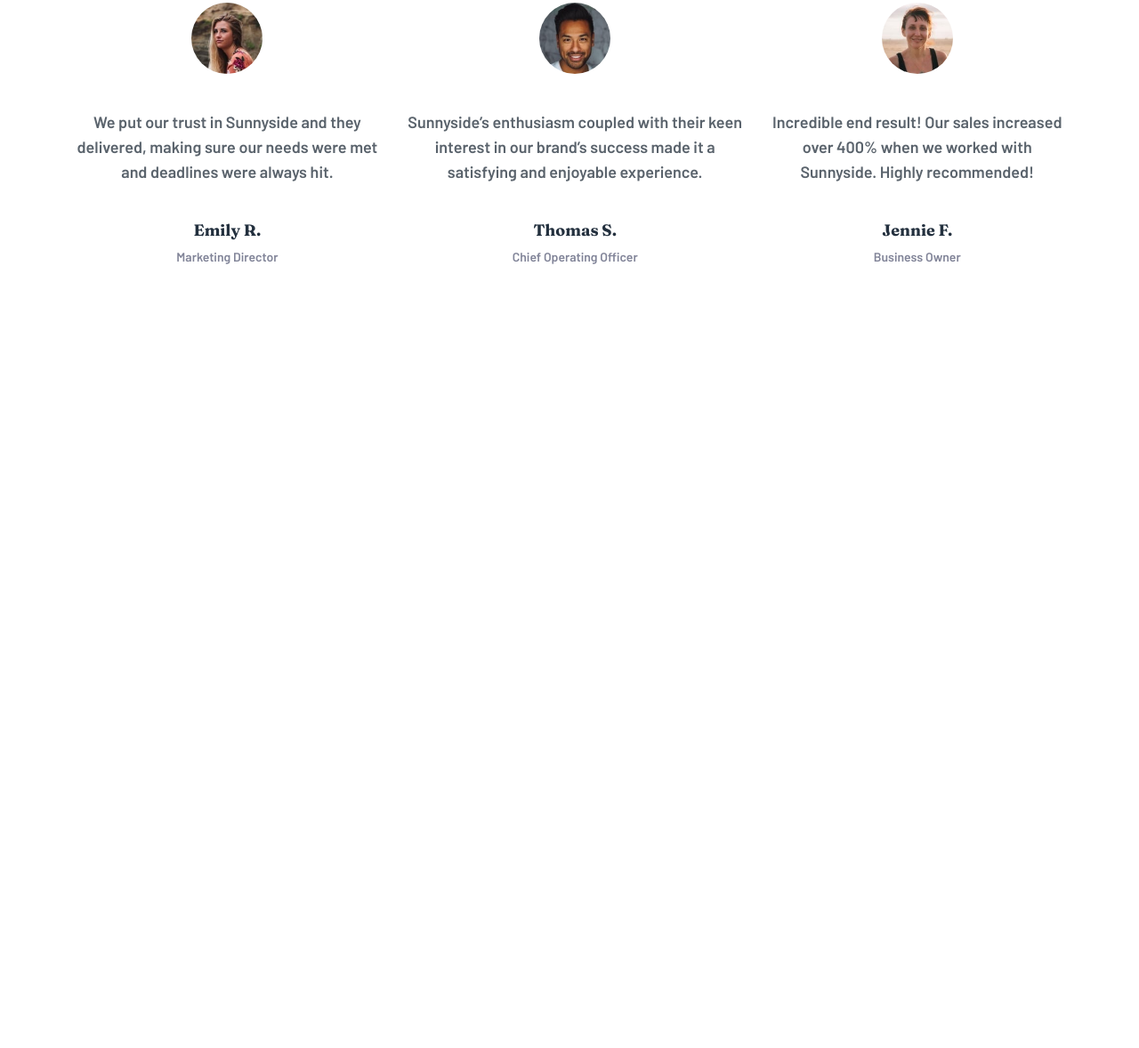
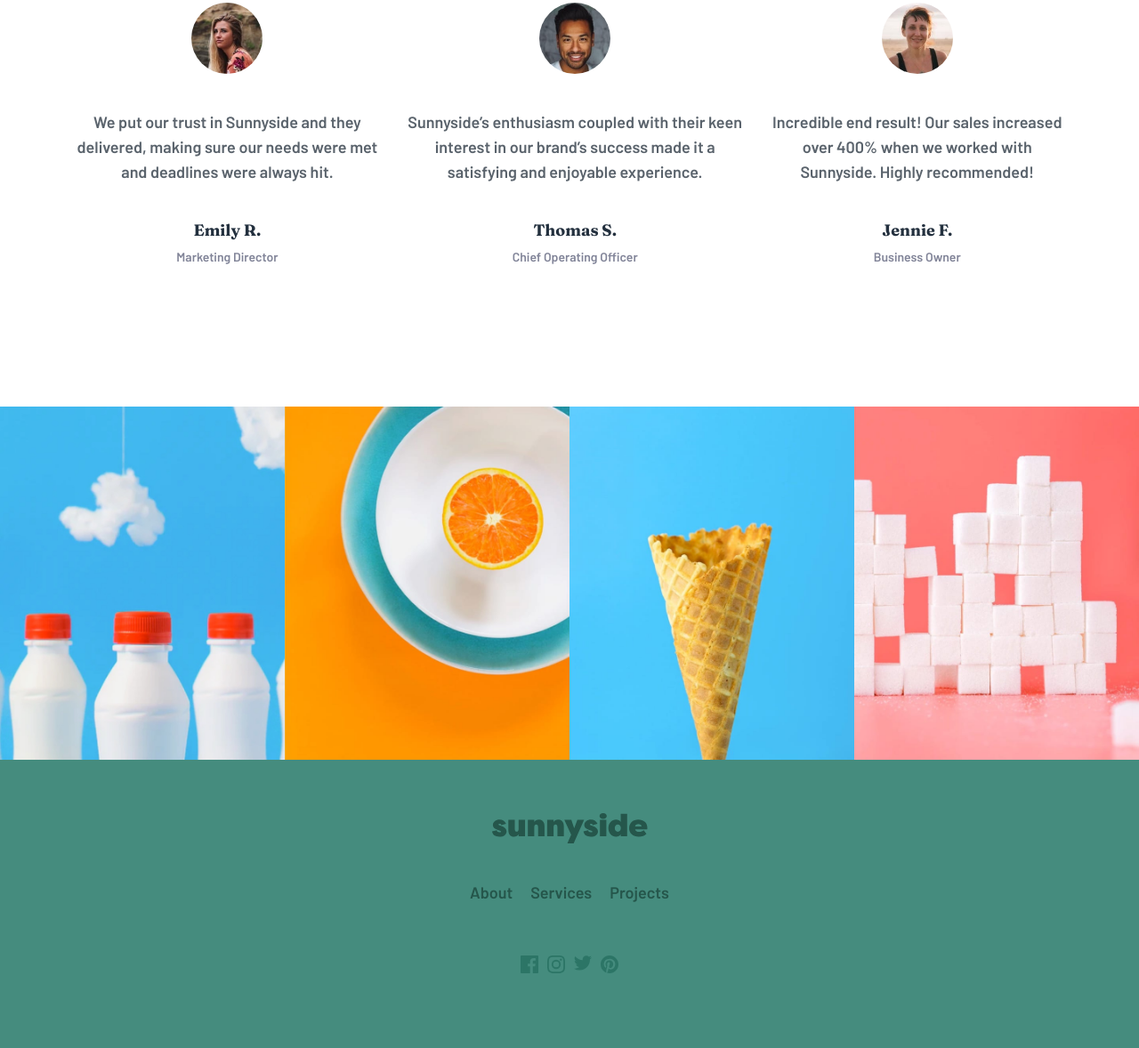
Before and after one commit to chaulagainkapil/Agency-template-page, a website: page index.html in a window 1280 px wide. Shown: the part 2632-3810 px from the top of the page at 89% size. Before the commit the page ends 3089 px from the top, so only its background shows below. Drawn offline with Linux system fonts and the light colour scheme.

Commit message:
full page done

```diff
--- a/index.html
+++ b/index.html
@@ -6,7 +6,7 @@
   <link rel="stylesheet" href="style.css">
   <link rel="icon" type="image/png" sizes="32x32" href="./images/favicon-32x32.png">
 
-  <title>Frontend Mentor | Sunnyside agency landing page</title>
+  <title>Sunnyside agency landing page</title>
 
   <!-- Feel free to remove these styles or customise in your own stylesheet 👍 -->
   <style>
@@ -106,27 +106,32 @@
         </div>
       </div>
   </section>
+  <div class="gallery">
+    <img src="./images/desktop/image-gallery-milkbottles.jpg" alt="Milk bottles">
+    <img src="./images/desktop/image-gallery-orange.jpg" alt="Orange">
+    <img src="./images/desktop/image-gallery-cone.jpg" alt="Cones">
+    <img src="./images/desktop/image-gallery-sugarcubes.jpg" alt="Sugarcubes">
+  </div>
+  <footer>
+    <div class="footer__logo">
+      <img src="./images/logo cyan.svg" alt="logo">
+    </div>
+    <div class="footer__list">
+      <div class="footer__list--item"><a href="#">About</a></div>
+      <div class="footer__list--item"><a href="#">Services</a></div>
+      <div class="footer__list--item"><a href="#">Projects</a></div>
+    </div>
+    <div class="footer__social">
+      <div class="footer__social--icons"><a href="#"><img src="./images/icon-facebook.svg" alt="Facebook"></a></div>
+      <div class="footer__social--icons"><a href="#"><img src="./images/icon-instagram.svg" alt="Instagram"></a></div>
+      <div class="footer__social--icons"><a href="#"><img src="./images/icon-twitter.svg" alt="Twitter"></a></div>
+      <div class="footer__social--icons"><a href="#"><img src="./images/icon-pinterest.svg" alt="Pinterest"></a></div>
+    </div>
+  </footer>
 
 
 
-
-  <!--
-
-  Client testimonials
-
-
-
-
-
-
-
-
-
-
-  About
-  Services
-  Projects
-  Contact -->
+  <!-- -->
 
   <!-- <div class="attribution">
     Challenge by <a href="https://www.frontendmentor.io?ref=challenge" target="_blank">Frontend Mentor</a>.
--- a/sass/layout/_footer.scss
+++ b/sass/layout/_footer.scss
@@ -0,0 +1,39 @@
+footer{
+    background-color: $dark_cyan;
+    display: flex;
+    flex-direction: column;
+    justify-content: center;
+    align-items: center;
+    padding: 40px 0;
+    .footer__logo{
+        padding: 20px 0;
+        img{
+            width: 175px;
+        }
+    }
+    .footer__list{
+        display: flex;
+        flex-direction: row;
+        gap: 20px;
+        padding: 20px 0;
+        &--item{
+            a{
+                font-family: $font_barlow;
+                color: $deep_cyan;
+                font-size: 18px;
+                font-weight: $font_bold;
+            }
+        }
+    }
+    .footer__social{
+        display: flex;
+        gap: 10px;
+        padding: 40px 0;
+        &--icons{
+            img{
+                fill: $deep_cyan;
+            }
+        }
+    }
+
+}
--- a/sass/pages/_gallery.scss
+++ b/sass/pages/_gallery.scss
@@ -0,0 +1,9 @@
+.gallery{
+    display: flex;
+    width: 100%;
+    img{
+        width: 25%;
+        height: auto;
+        object-fit: contain;
+    }
+}
```
Also changed, not shown: images/logo cyan.svg (added), style.css, 1 other file.
